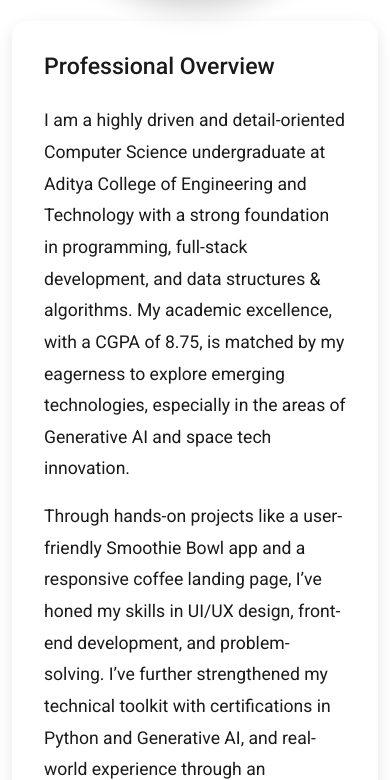
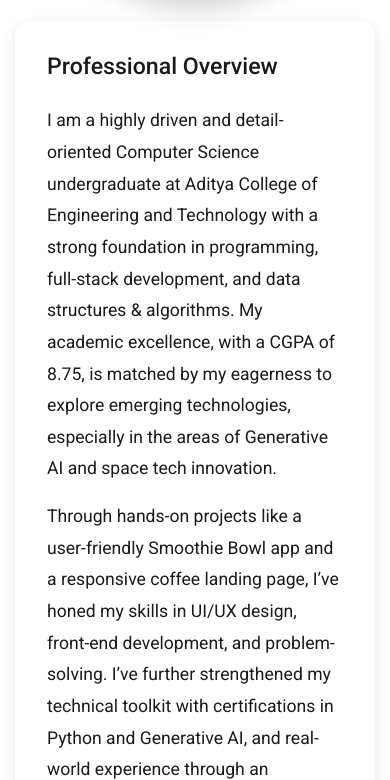
Before and after one commit to DasariDeviPrasanna/portfolio, a plain HTML site: page portfolio.html in a window 390 px wide. Shown: the part 896-1676 px from the top of the page. Drawn offline with nearby package versions, Linux system fonts and the light colour scheme; a script that the page names is missing.

Commit message:
Update portfolio.html

```diff
--- a/portfolio.html
+++ b/portfolio.html
@@ -1287,6 +1287,32 @@
             max-width: 100%;
             height: auto;
         }
+        /* Add these to your CSS file */
+* {
+    box-sizing: border-box;
+    margin: 0;
+    padding: 0;
+}
+
+body {
+    width: 100%;
+    overflow-x: hidden;
+}
+
+/* Use media queries for mobile responsiveness */
+@media screen and (max-width: 768px) {
+    /* Adjust your container widths */
+    .container {
+        width: 100%;
+        padding: 0 15px;
+    }
+
+    /* Make images responsive */
+    img {
+        max-width: 100%;
+        height: auto;
+    }
+}
     </style>
 </head>
 <body>
```
